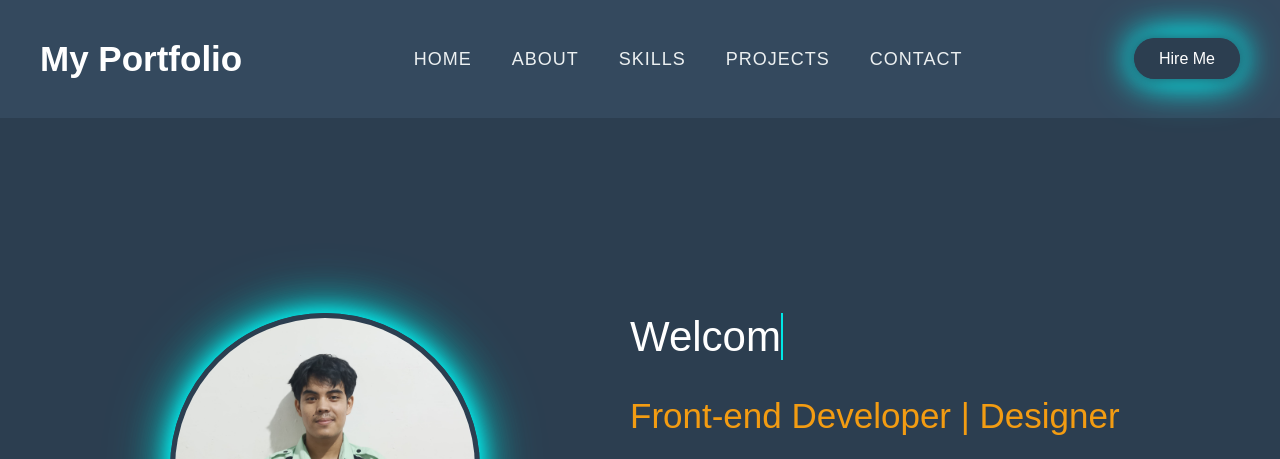
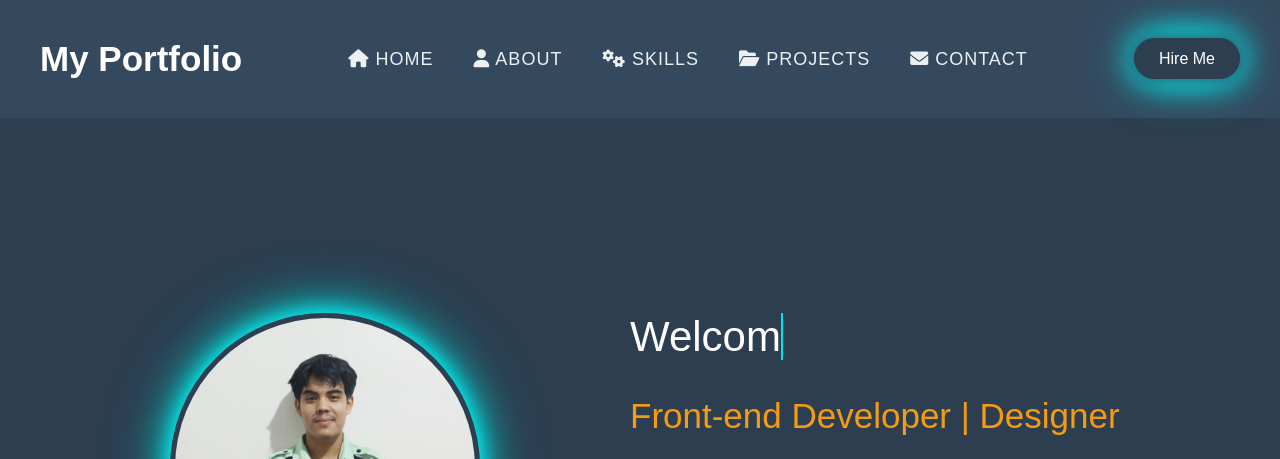
Before and after one commit to Hizkia178/simple-portofolio-, a plain HTML site: page index.html in a window 1280 px wide. Shown: the top 459 px of the page. Drawn offline with nearby package versions, Linux system fonts and the light colour scheme.

Commit message:
Update index.html

```diff
--- a/index.html
+++ b/index.html
@@ -17,11 +17,11 @@
         <div class="container">
             <h1 class="logo">My Portfolio</h1>
             <ul class="nav-links">
-            <li><a href="#home">Home</a></li>
-                <li><a href="#about">About</a></li>
-                <li><a href="#skills">Skills</a></li>
-                <li><a href="#projects">Projects</a></li>
-                <li><a href="#contact">Contact</a></li>
+            <li><a href="#home"><i class="fas fa-home"></i> Home</a></li>
+    <li><a href="#about"><i class="fas fa-user"></i> About</a></li>
+    <li><a href="#skills"><i class="fas fa-cogs"></i> Skills</a></li>
+    <li><a href="#projects"><i class="fas fa-folder-open"></i> Projects</a></li>
+    <li><a href="#contact"><i class="fas fa-envelope"></i> Contact</a></li>
         </ul>
             <div class="cta">
                 <a href="#contact" class='cta-btn'>Hire Me</a>
```
